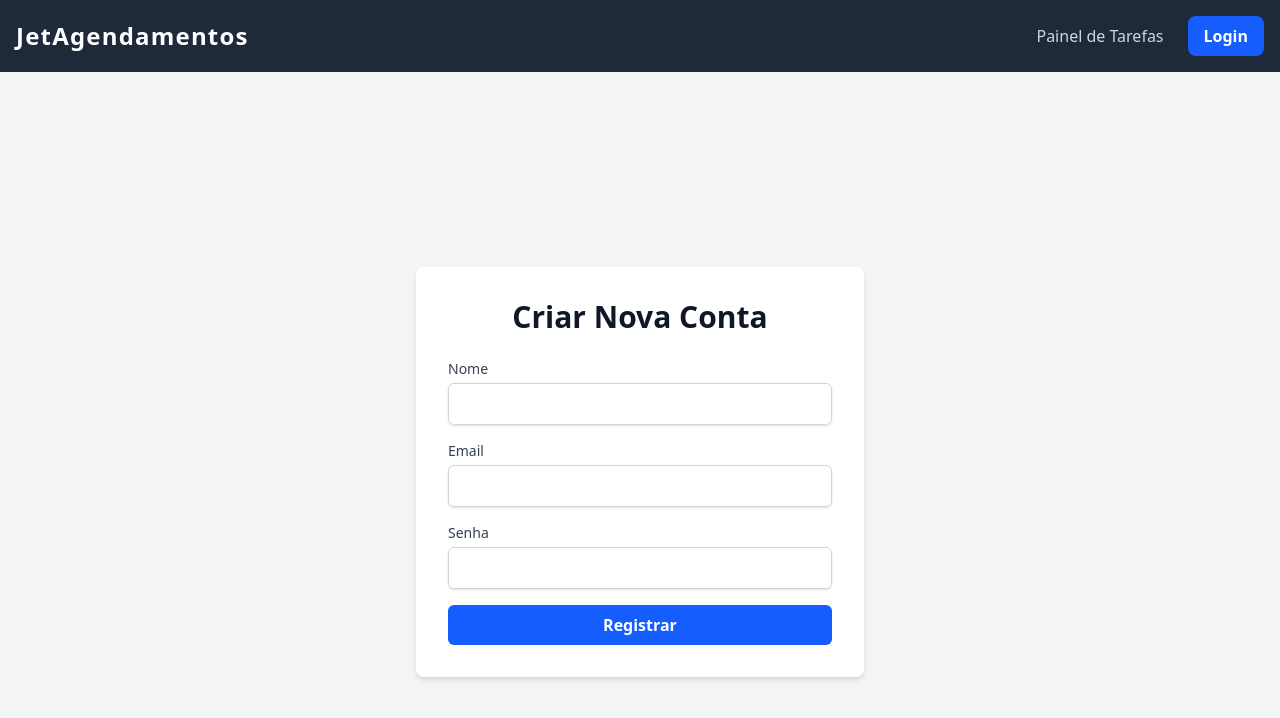
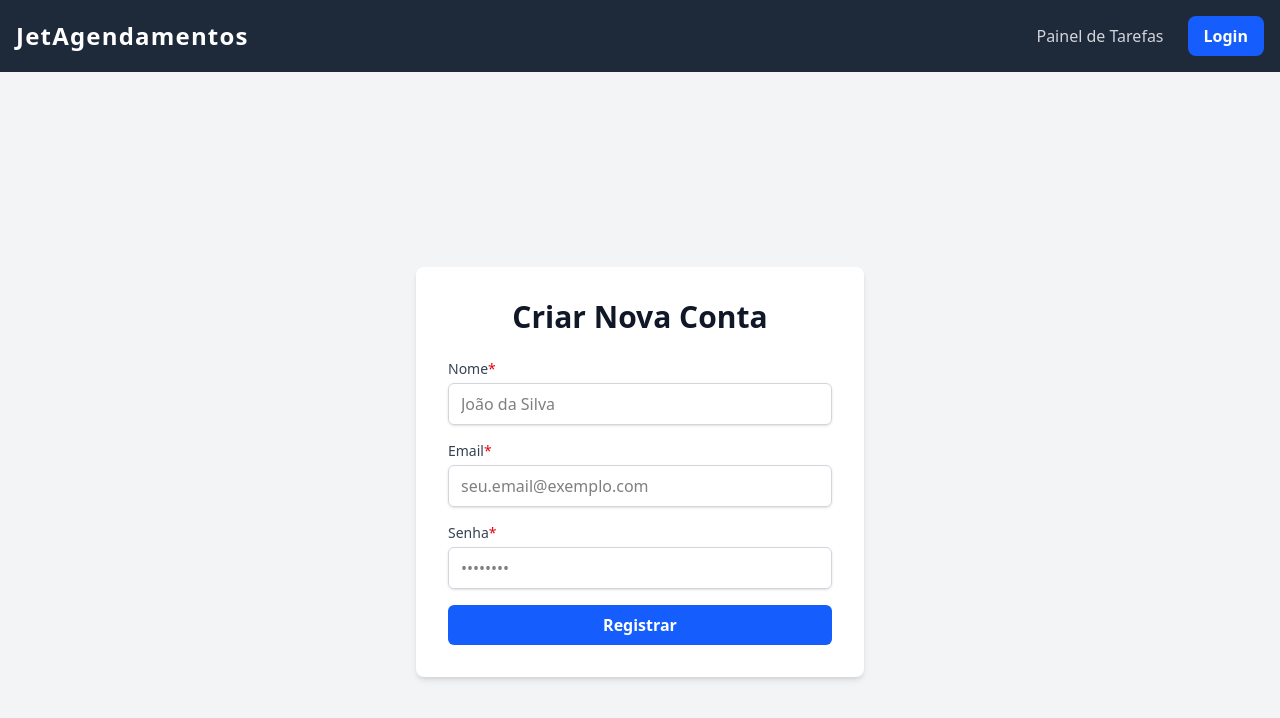
Before and after one commit to kewensilva-gif/JetAgendamento, a React (Vite) app in the folder frontend/: page /register in a window 1280 px wide. Shown: the top 718 px of the page. Built offline with nearby package versions, Linux system fonts and the light colour scheme.

Commit message:
[Fix: ajusta placeholders e define atributos obrigatórios no html]

```diff
--- a/frontend/src/pages/CreateTaskForm.tsx
+++ b/frontend/src/pages/CreateTaskForm.tsx
@@ -71,9 +71,11 @@ function CreateTaskForm() {
 
       <form onSubmit={handleSubmit} className="space-y-4">
         <div>
-          <label htmlFor="title" className="block text-sm font-medium text-gray-700">Título</label>
+          <label htmlFor="title" className="block text-sm font-medium text-gray-700">Título<span className='text-red-600'>*</span></label>
           <input
             type="text" id="title" name="title" value={formData.title} onChange={handleChange}
+            required
+            placeholder="Tirar o lixo"
             className={`w-full px-3 py-2 mt-1 border rounded-md shadow-sm ${errors.title ? 'border-red-500' : 'border-gray-300'} focus:outline-none focus:ring-2 focus:ring-blue-500`}
           />
           {errors.title && <p className="mt-1 text-xs text-red-500">{errors.title}</p>}
@@ -88,11 +90,12 @@ function CreateTaskForm() {
         </div>
 
         <div>
-          <label htmlFor="dueDate" className="block text-sm font-medium text-gray-700">Data e Hora de Vencimento</label>
+          <label htmlFor="dueDate" className="block text-sm font-medium text-gray-700">Data e Hora de Vencimento<span className='text-red-600'>*</span></label>
           <input
             type="datetime-local"
             id="dueDate"
             name="dueDate"
+            required
             value={formData.dueDate}
             onChange={handleChange}
             className={`w-full px-3 py-2 mt-1 border rounded-md shadow-sm ${errors.dueDate ? 'border-red-500' : 'border-gray-300'} focus:outline-none focus:ring-2 focus:ring-blue-500`}
--- a/frontend/src/pages/auth/RegisterPage.tsx
+++ b/frontend/src/pages/auth/RegisterPage.tsx
@@ -77,26 +77,32 @@ function RegisterPage() {
 
         <form onSubmit={handleSubmit} className="space-y-4">
           <div>
-            <label htmlFor="name" className="block text-sm font-medium text-gray-700">Nome</label>
+            <label htmlFor="name" className="block text-sm font-medium text-gray-700">Nome<span className='text-red-600'>*</span></label>
             <input
               type="text" id="name" name="name" value={formData.name} onChange={handleChange}
+              placeholder="João da Silva"
+              required
               className={`w-full px-3 py-2 mt-1 border rounded-md shadow-sm ${errors.name ? 'border-red-500' : 'border-gray-300'} focus:outline-none focus:ring-2 focus:ring-blue-500`}
             />
             {errors.name && <p className="mt-1 text-xs text-red-500">{errors.name}</p>}
           </div>
 
           <div>
-            <label htmlFor="email" className="block text-sm font-medium text-gray-700">Email</label>
+            <label htmlFor="email" className="block text-sm font-medium text-gray-700">Email<span className='text-red-600'>*</span></label>
             <input
               type="email" id="email" name="email" value={formData.email} onChange={handleChange}
+              placeholder="seu.email@exemplo.com"
+              required
               className={`w-full px-3 py-2 mt-1 border rounded-md shadow-sm ${errors.email ? 'border-red-500' : 'border-gray-300'} focus:outline-none focus:ring-2 focus:ring-blue-500`}
             />
             {errors.email && <p className="mt-1 text-xs text-red-500">{errors.email}</p>}
           </div>
 
           <div>
-            <label htmlFor="password" className="block text-sm font-medium text-gray-700">Senha</label>
+            <label htmlFor="password" className="block text-sm font-medium text-gray-700">Senha<span className='text-red-600'>*</span></label>
             <input
+              placeholder="••••••••"
+              required
               type="password" id="password" name="password" value={formData.password} onChange={handleChange}
               className={`w-full px-3 py-2 mt-1 border rounded-md shadow-sm ${errors.password ? 'border-red-500' : 'border-gray-300'} focus:outline-none focus:ring-2 focus:ring-blue-500`}
             />
```
